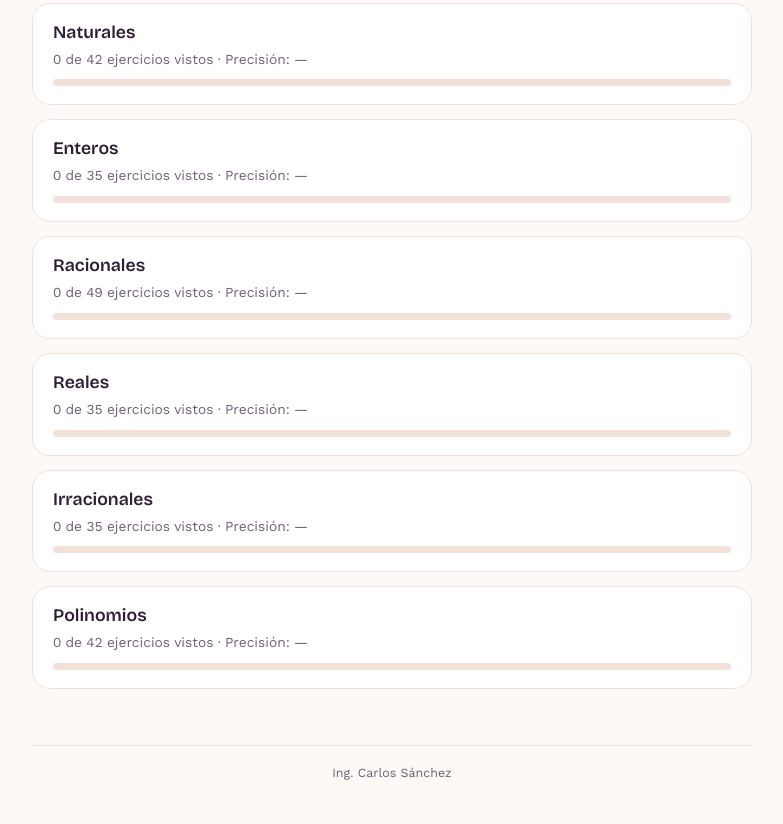
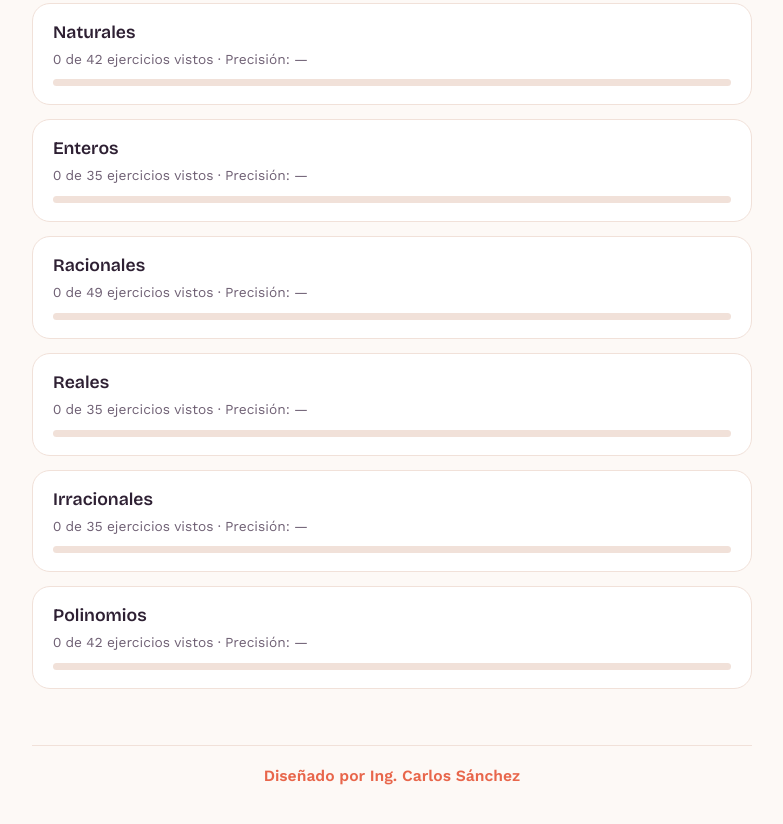
Before and after one commit to caersavi/avanza, a plain HTML site: page matematica-basica/estudiante/index.html in a window 1280 px wide. Shown: the part 387-1211 px from the top of the page, without its empty margins (248-1031 px from the left). Drawn offline with nearby package versions, Linux system fonts and the light colour scheme.

Commit message:
actualizado_nombre

```diff
--- a/matematica-basica/estudiante/estudiante.css
+++ b/matematica-basica/estudiante/estudiante.css
@@ -408,8 +408,9 @@ button:focus-visible,
   margin-top: 56px;
   padding-top: 18px;
   border-top: 1px solid var(--av-borde, #F1E1D9);
-  font-size: 0.78rem;
-  color: var(--av-linea, #6E5F73);
+  font-size: 0.98rem;
+  font-weight: 600;
+  color: var(--av-acento, #E8664B);
   text-align: center;
 }
 
--- a/matematica-basica/estudiante/index.html
+++ b/matematica-basica/estudiante/index.html
@@ -29,7 +29,7 @@
     </div>
   </div>
 
-  <footer class="creditos">Ing. Carlos Sánchez</footer>
+  <footer class="creditos">Diseñado por Ing. Carlos Sánchez</footer>
 
   <script type="module">
     import { cargarManifest, cargarTarjetasDeModulo, mostrarError } from './util.js';
```
Also changed, not shown: matematica-basica/estudiante/modulo.html (+1 -1 lines), matematica-basica/estudiante/practica.html (+1 -1 lines), matematica-basica/estudiante/teoria.html (+1 -1 lines), 1 other file.
